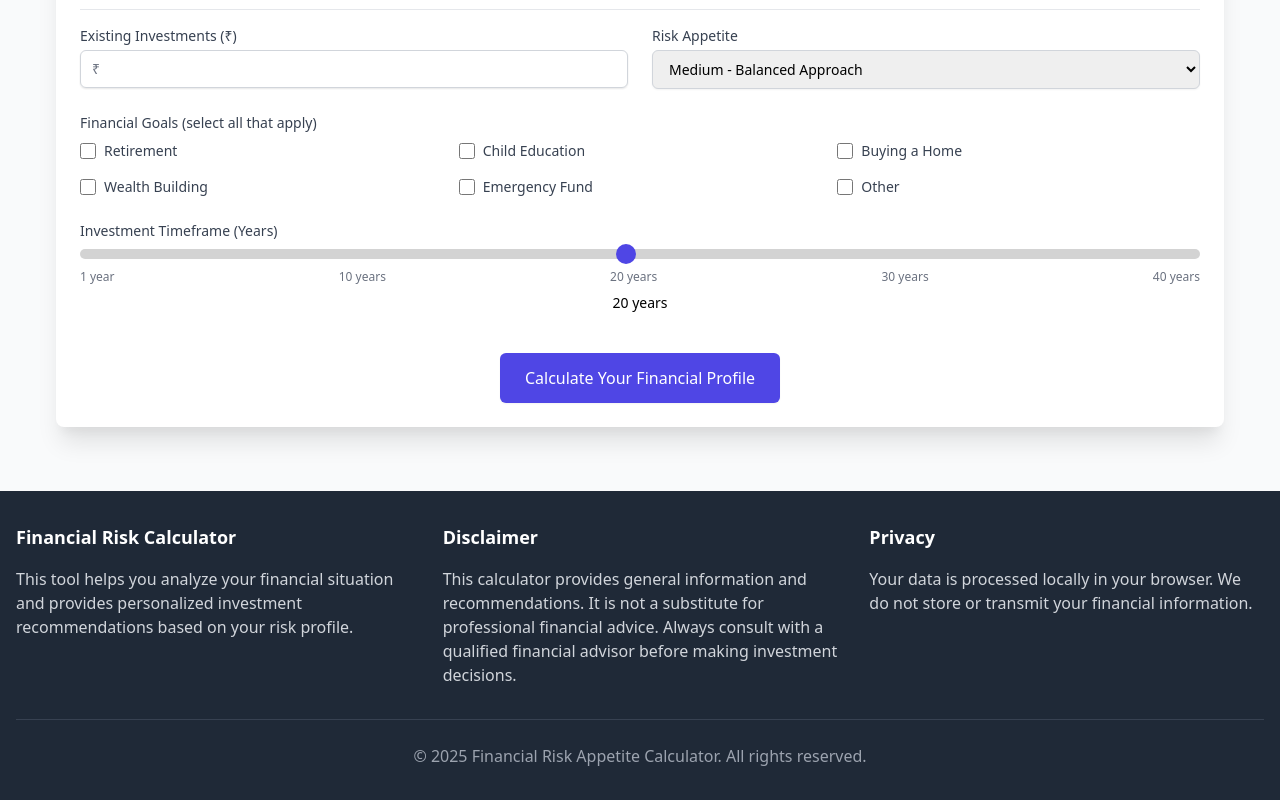
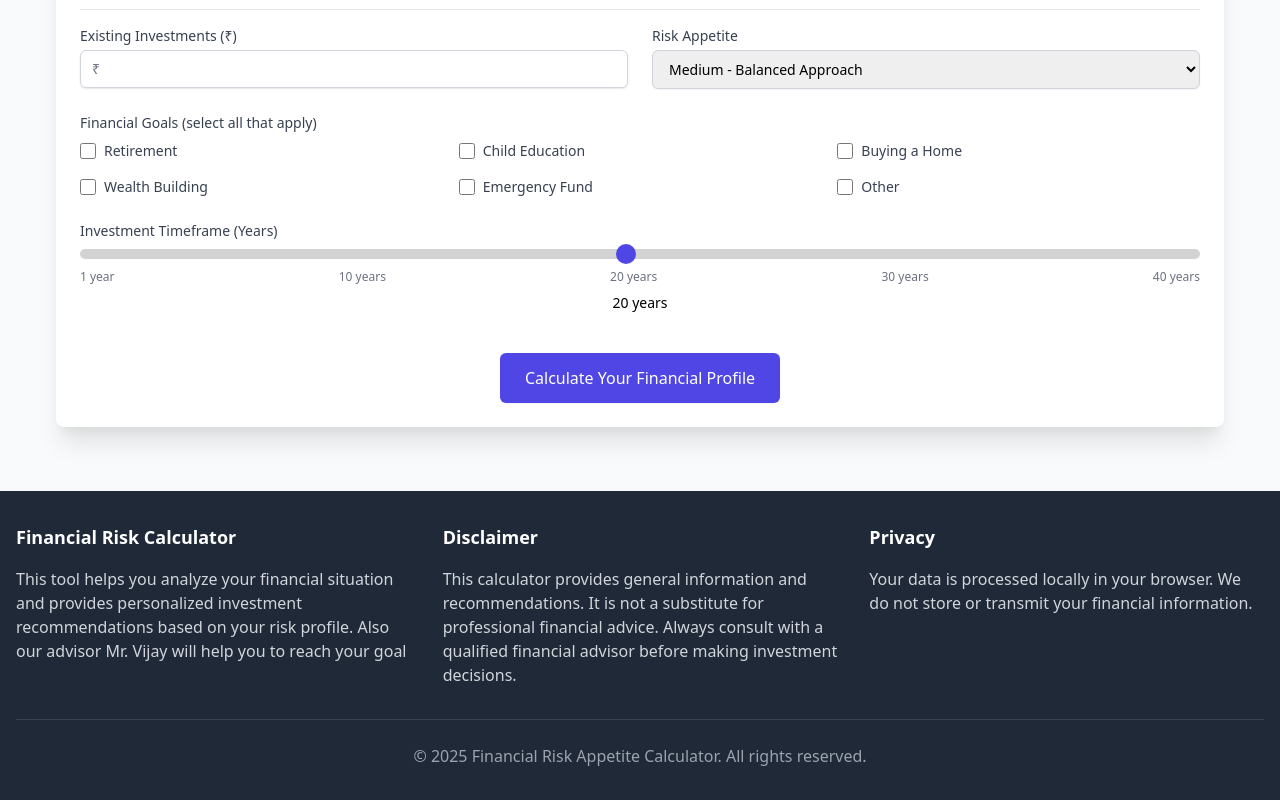
Before and after one commit to jayvij424/Financial-Risk-Appetite-Calculator, a plain HTML site: page index.html in a window 1280 px wide. Shown: the part 661-1461 px from the top of the page. Drawn offline with nearby package versions, Linux system fonts and the light colour scheme.

Commit message:
Update index.html
2nd stage

```diff
--- a/index.html
+++ b/index.html
@@ -479,7 +479,7 @@
             <div class="grid grid-cols-1 md:grid-cols-3 gap-8">
                 <div>
                     <h3 class="text-lg font-semibold mb-4">Financial Risk Calculator</h3>
-                    <p class="text-gray-300">This tool helps you analyze your financial situation and provides personalized investment recommendations based on your risk profile.</p>
+                    <p class="text-gray-300">This tool helps you analyze your financial situation and provides personalized investment recommendations based on your risk profile. Also our advisor Mr. Vijay will help you to reach your goal</p>
                 </div>
 
                 <div>
```
